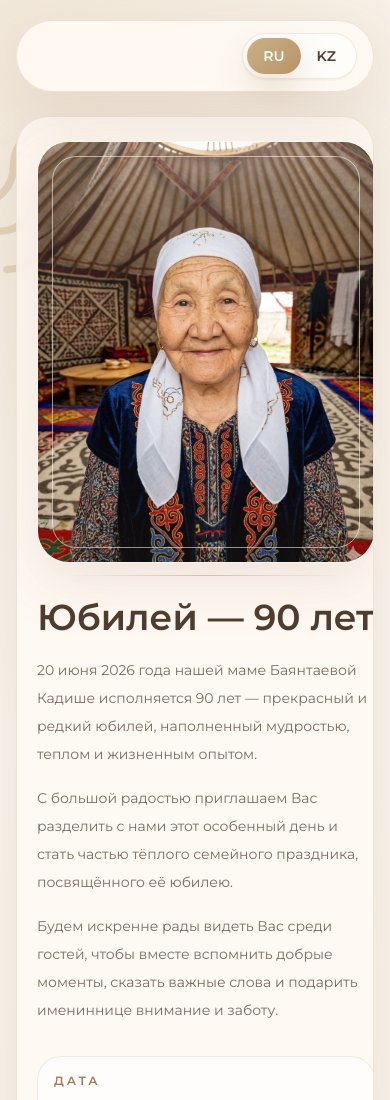
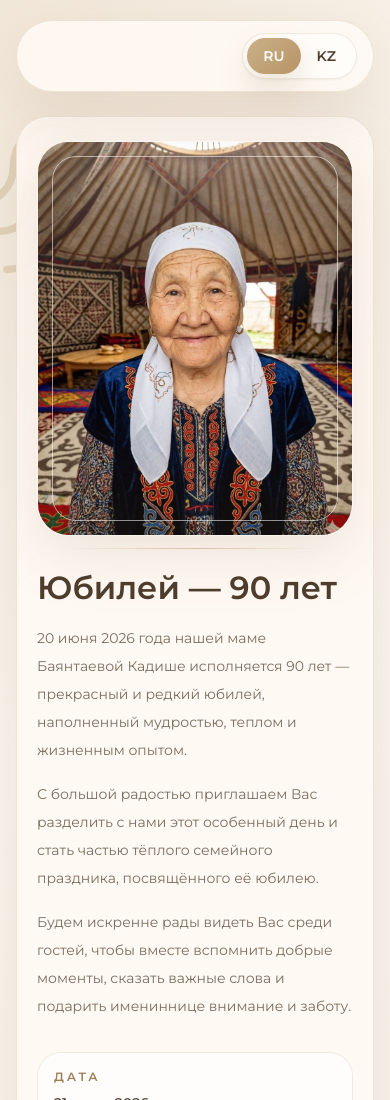
Before and after one commit to w1mannd/kadisha, a plain HTML site: page index.html in a window 390 px wide. Shown: the top 1100 px of the page. Drawn offline with nearby package versions, Linux system fonts and the light colour scheme.

Commit message:
Add files via upload

```diff
--- a/index.html
+++ b/index.html
@@ -217,7 +217,7 @@
               <div class="relative order-2 lg:order-1">
                 <div class="absolute inset-x-8 -top-5 h-px ornament-line"></div>
                 <h1
-                  class="whitespace-nowrap font-display text-4xl font-semibold leading-tight text-ink sm:text-5xl lg:text-6xl"
+                  class="text-[2rem] font-display font-semibold leading-tight text-ink sm:whitespace-nowrap sm:text-5xl lg:text-6xl"
                   data-i18n="heroTitle"
                 >
                   Юбилей — 90 лет
```
